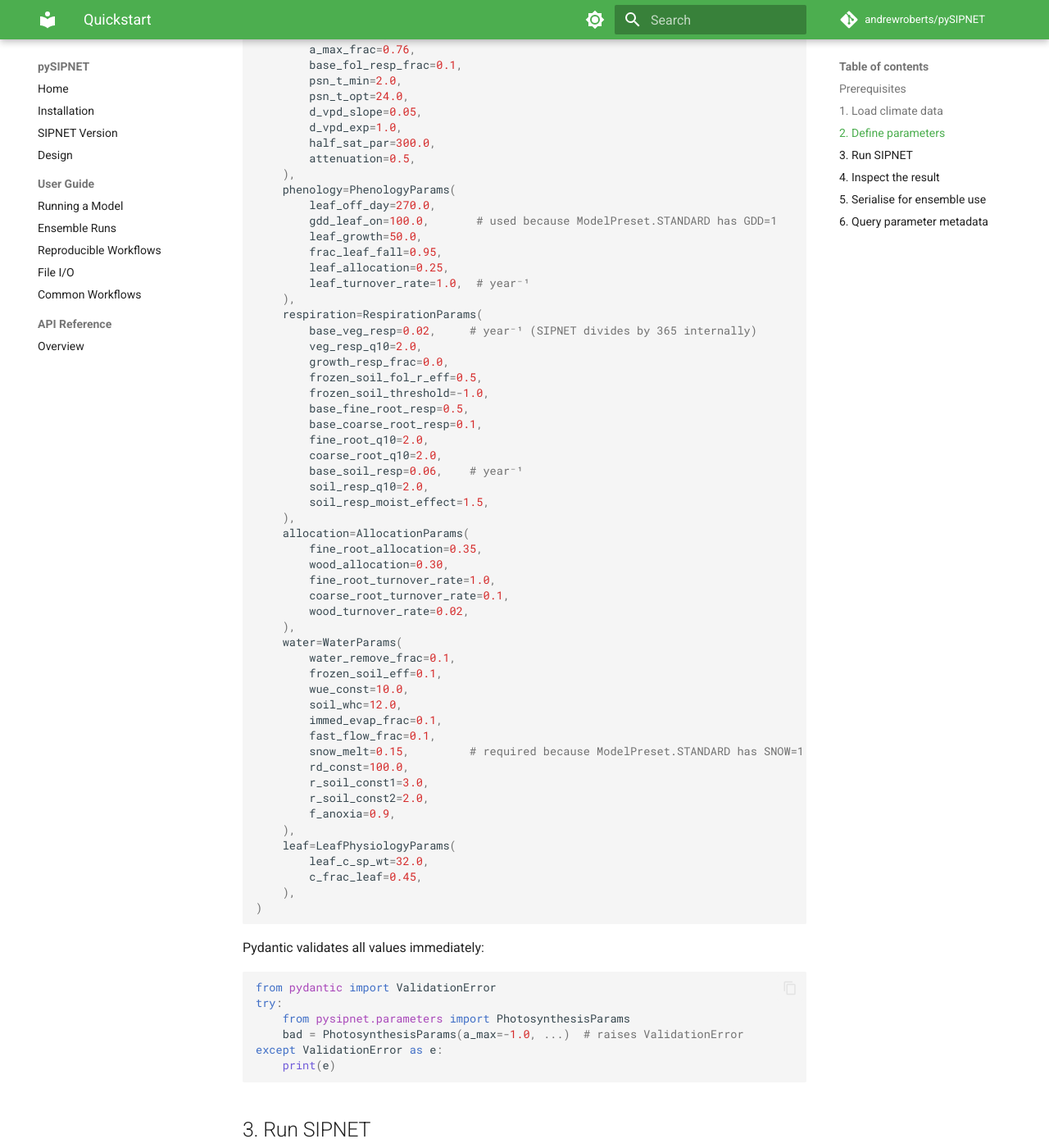
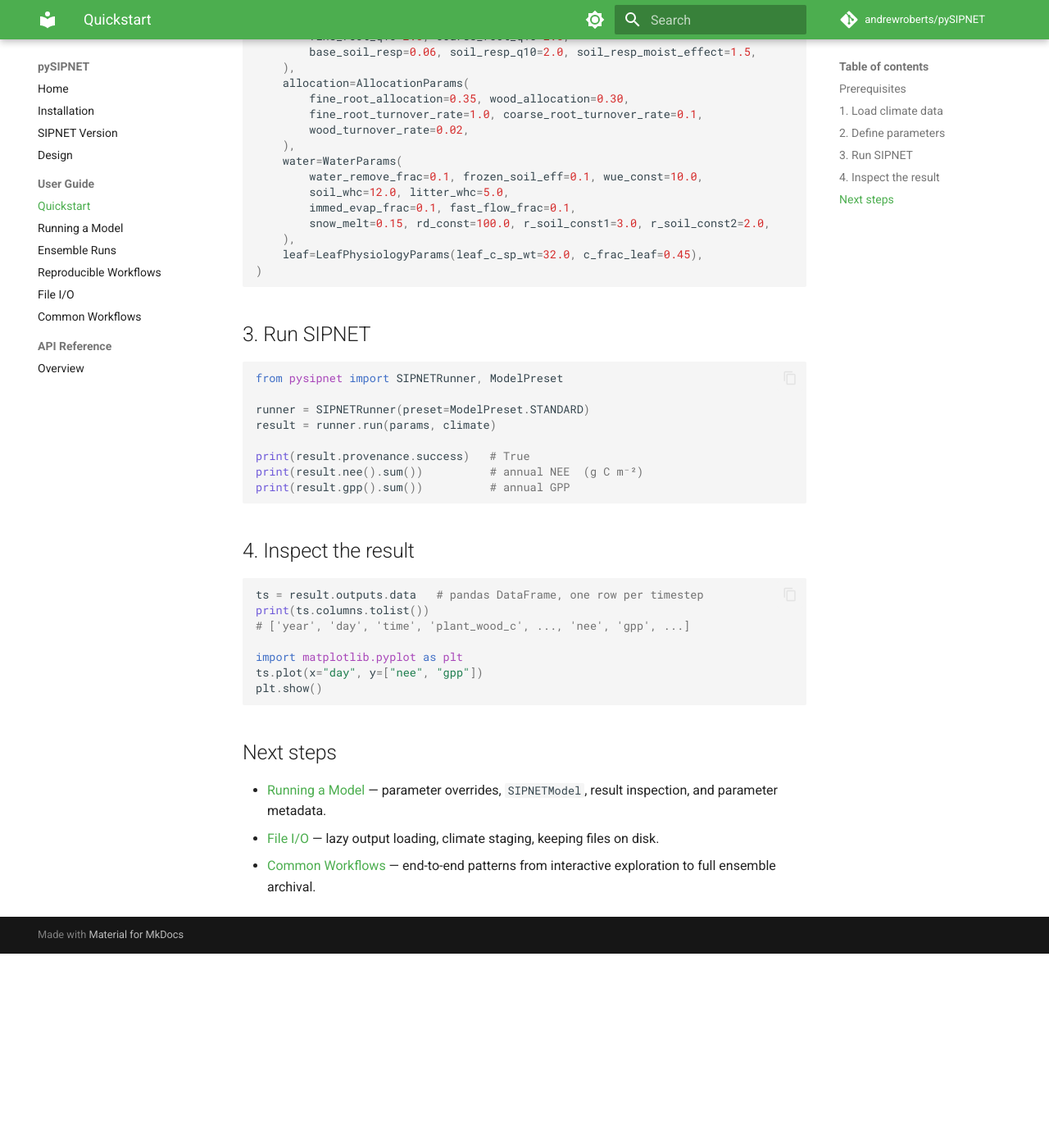
Before and after one commit to TARPS-group/pySIPNET, an MkDocs documentation site: the page built from docs/user-guide/quickstart.md, in a window 1280 px wide and 1400 px high, scrolled down 1183 px. Shown: the whole window at 82% size. Built offline with MkDocs 1.6.1 and Material for MkDocs 9.7.7, drawn with Linux system fonts in a browser that asks for light colours; comment, search, counter and statistics services are not loaded; after the commit the page ends 2346 px from its top, so only the background shows below that; some of the changed text lies outside the part shown.

Commit message:
docs: user guide audit — fix stale API, restructure running-a-model, add quickstart to nav
Addresses all issues from the user guide scan:

Critical (broken code):
- running-a-model.md: result.outputs → result.outputs.data in all three
  code blocks (baseline run, column listing, annual summaries groupby)
- ensemble-runs.md: same fix for result.outputs[["nee","gpp"]].sum()
- workflows.md: define params placeholder and model in workflow 1;
  add missing `from pathlib import Path` in workflow 2

Structural:
- running-a-model.md: introduce SIPNETRunner before SIPNETModel throughout;
  move runner section before model section so the wrapper is explained
  after its foundation; add output_dir to the key runner parameters table;
  trim keep_workdir detail and add pointer to file-io.md
- quickstart.md: remove "Not yet implemented" banner; fix result.success →
  result.provenance.success, result.timeseries → result.outputs.data,
  remove f_anoxia (v2-only); trim to a genuine minimal quickstart with
  links to depth pages; add to mkdocs nav

Prose / cross-references:
- ensemble-runs.md: update pickling note to distinguish in-memory vs
  file-backed ClimateDrivers; add link to workflows.md at end of page
- reproducible-runs.md: fix "SIPNETResult.outputs is an in-memory
  DataFrame" — it is now SIPNETOutput; add mention of output_dir as
  alternative to re-running in "Saving outputs selectively"
- workflows.md: fix summary table — full archival row now shows both
  output_dir and keep_workdir, not just keep_workdir

````diff
--- a/docs/user-guide/quickstart.md
+++ b/docs/user-guide/quickstart.md
@@ -1,11 +1,8 @@
 # Quickstart
 
-This guide walks through a minimal end-to-end SIPNET run.
-
-!!! warning "Not yet implemented"
-    The IO layer and runner are stubs in the current scaffold.  This guide
-    documents the intended API.  Implementation is tracked in the project
-    issue tracker.
+This guide walks through a minimal end-to-end SIPNET run.  For a complete
+reference — all parameter groups, runner options, output inspection — see
+[Running a Model](running-a-model.md).
 
 ## Prerequisites
 
@@ -24,154 +21,85 @@ print(climate)
 
 ## 2. Define parameters
 
-Parameters are organised into domain-specific groups:
+Parameters are organised into domain-specific groups.  Pydantic validates
+every value at construction time — invalid values raise `ValidationError`
+immediately.
 
 ```python
+from pysipnet import SIPNETParametersV1
 from pysipnet.parameters import (
-    SIPNETParametersV1,
-    InitialConditions,
-    PhotosynthesisParams,
-    PhenologyParams,
-    RespirationParams,
-    AllocationParams,
-    WaterParams,
-    LeafPhysiologyParams,
+    InitialConditions, PhotosynthesisParams, PhenologyParams,
+    RespirationParams, AllocationParams, WaterParams, LeafPhysiologyParams,
 )
 
 params = SIPNETParametersV1(
     initial_conditions=InitialConditions(
-        plant_wood=30000.0,
-        lai=0.0,
-        soil=10000.0,
-        soil_water_frac=0.5,
-        snow=1.0,
-        fine_root_frac=0.05,
-        coarse_root_frac=0.15,
+        plant_wood=30000.0, lai=0.0, soil=10000.0,
+        soil_water_frac=0.5, fine_root_frac=0.05, coarse_root_frac=0.15,
     ),
     photosynthesis=PhotosynthesisParams(
-        a_max=112.0,
-        a_max_frac=0.76,
-        base_fol_resp_frac=0.1,
-        psn_t_min=2.0,
-        psn_t_opt=24.0,
-        d_vpd_slope=0.05,
-        d_vpd_exp=1.0,
-        half_sat_par=300.0,
-        attenuation=0.5,
+        a_max=112.0, a_max_frac=0.76, base_fol_resp_frac=0.1,
+        psn_t_min=2.0, psn_t_opt=24.0,
+        d_vpd_slope=0.05, d_vpd_exp=1.0,
+        half_sat_par=300.0, attenuation=0.5,
     ),
     phenology=PhenologyParams(
-        leaf_off_day=270.0,
-        gdd_leaf_on=100.0,       # used because ModelPreset.STANDARD has GDD=1
-        leaf_growth=50.0,
-        frac_leaf_fall=0.95,
-        leaf_allocation=0.25,
-        leaf_turnover_rate=1.0,  # year⁻¹
+        leaf_off_day=270.0, gdd_leaf_on=100.0,
+        leaf_growth=50.0, frac_leaf_fall=0.95,
+        leaf_allocation=0.25, leaf_turnover_rate=1.0,
     ),
     respiration=RespirationParams(
-        base_veg_resp=0.02,     # year⁻¹ (SIPNET divides by 365 internally)
-        veg_resp_q10=2.0,
-        growth_resp_frac=0.0,
-        frozen_soil_fol_r_eff=0.5,
-        frozen_soil_threshold=-1.0,
-        base_fine_root_resp=0.5,
-        base_coarse_root_resp=0.1,
-        fine_root_q10=2.0,
-        coarse_root_q10=2.0,
-        base_soil_resp=0.06,    # year⁻¹
-        soil_resp_q10=2.0,
-        soil_resp_moist_effect=1.5,
+        base_veg_resp=0.02, veg_resp_q10=2.0, growth_resp_frac=0.0,
+        frozen_soil_fol_r_eff=0.5, frozen_soil_threshold=-1.0,
+        base_fine_root_resp=0.5, base_coarse_root_resp=0.1,
+        fine_root_q10=2.0, coarse_root_q10=2.0,
+        base_soil_resp=0.06, soil_resp_q10=2.0, soil_resp_moist_effect=1.5,
     ),
     allocation=AllocationParams(
-        fine_root_allocation=0.35,
-        wood_allocation=0.30,
-        fine_root_turnover_rate=1.0,
-        coarse_root_turnover_rate=0.1,
+        fine_root_allocation=0.35, wood_allocation=0.30,
+        fine_root_turnover_rate=1.0, coarse_root_turnover_rate=0.1,
         wood_turnover_rate=0.02,
     ),
     water=WaterParams(
-        water_remove_frac=0.1,
-        frozen_soil_eff=0.1,
-        wue_const=10.0,
-        soil_whc=12.0,
-        immed_evap_frac=0.1,
-        fast_flow_frac=0.1,
-        snow_melt=0.15,         # required because ModelPreset.STANDARD has SNOW=1
-        rd_const=100.0,
-        r_soil_const1=3.0,
-        r_soil_const2=2.0,
-        f_anoxia=0.9,
+        water_remove_frac=0.1, frozen_soil_eff=0.1, wue_const=10.0,
+        soil_whc=12.0, litter_whc=5.0,
+        immed_evap_frac=0.1, fast_flow_frac=0.1,
+        snow_melt=0.15, rd_const=100.0, r_soil_const1=3.0, r_soil_const2=2.0,
     ),
-    leaf=LeafPhysiologyParams(
-        leaf_c_sp_wt=32.0,
-        c_frac_leaf=0.45,
-    ),
+    leaf=LeafPhysiologyParams(leaf_c_sp_wt=32.0, c_frac_leaf=0.45),
 )
-```
-
-Pydantic validates all values immediately:
-
-```python
-from pydantic import ValidationError
-try:
-    from pysipnet.parameters import PhotosynthesisParams
-    bad = PhotosynthesisParams(a_max=-1.0, ...)  # raises ValidationError
-except ValidationError as e:
-    print(e)
 ```
 
 ## 3. Run SIPNET
 
 ```python
-from pysipnet.runner import SIPNETRunner, ModelPreset
+from pysipnet import SIPNETRunner, ModelPreset
 
 runner = SIPNETRunner(preset=ModelPreset.STANDARD)
 result = runner.run(params, climate)
 
-print(result.success)           # True
-print(result.nee().head())
-print(result.gpp().sum())
+print(result.provenance.success)   # True
+print(result.nee().sum())          # annual NEE  (g C m⁻²)
+print(result.gpp().sum())          # annual GPP
 ```
 
 ## 4. Inspect the result
 
 ```python
-ts = result.timeseries
+ts = result.outputs.data   # pandas DataFrame, one row per timestep
 print(ts.columns.tolist())
-# ['year', 'day', 'time', 'plant_wood_c', 'plant_leaf_c', ..., 'nee', 'gpp', ...]
+# ['year', 'day', 'time', 'plant_wood_c', ..., 'nee', 'gpp', ...]
 
 import matplotlib.pyplot as plt
 ts.plot(x="day", y=["nee", "gpp"])
 plt.show()
 ```
 
-## 5. Serialise for ensemble use
+## Next steps
 
-A run config round-trips through plain Python dicts:
-
-```python
-import json
-
-config = {
-    "params": params.model_dump(),
-    "flags":  ModelPreset.STANDARD.flags.model_dump(),
-}
-json_str = json.dumps(config)
-
-# Reconstruct in another process
-config2 = json.loads(json_str)
-params2 = SIPNETParametersV1.model_validate(config2["params"])
-```
-
-## 6. Query parameter metadata
-
-```python
-from pysipnet.parameters.base import get_parameter_specs, ParameterDomain
-
-specs = get_parameter_specs(SIPNETParametersV1)
-
-# All parameters needing a log bijector
-positive_params = {k for k, s in specs.items() if s.domain == ParameterDomain.POSITIVE}
-
-# All per-year rate parameters
-annual_rates = {k for k, s in specs.items() if s.per_year}
-```
+- [Running a Model](running-a-model.md) — parameter overrides, `SIPNETModel`,
+  result inspection, and parameter metadata.
+- [File I/O](file-io.md) — lazy output loading, climate staging, keeping files
+  on disk.
+- [Common Workflows](workflows.md) — end-to-end patterns from interactive
+  exploration to full ensemble archival.
--- a/mkdocs.yml
+++ b/mkdocs.yml
@@ -44,6 +44,7 @@ nav:
   - SIPNET Version: sipnet-version.md
   - Design: design.md
   - User Guide:
+      - Quickstart: user-guide/quickstart.md
       - Running a Model: user-guide/running-a-model.md
       - Ensemble Runs: user-guide/ensemble-runs.md
       - Reproducible Workflows: user-guide/reproducible-runs.md
````
Also changed, not shown: other parts of docs/user-guide/quickstart.md (+1 -1 lines), docs/user-guide/ensemble-runs.md (+16 -3 lines), docs/user-guide/reproducible-runs.md (+6 -4 lines), docs/user-guide/running-a-model.md (+81 -76 lines), docs/user-guide/workflows.md (+9 -5 lines).
